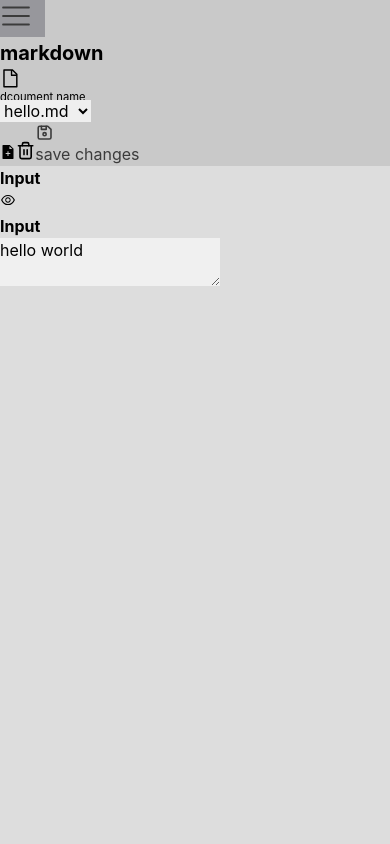
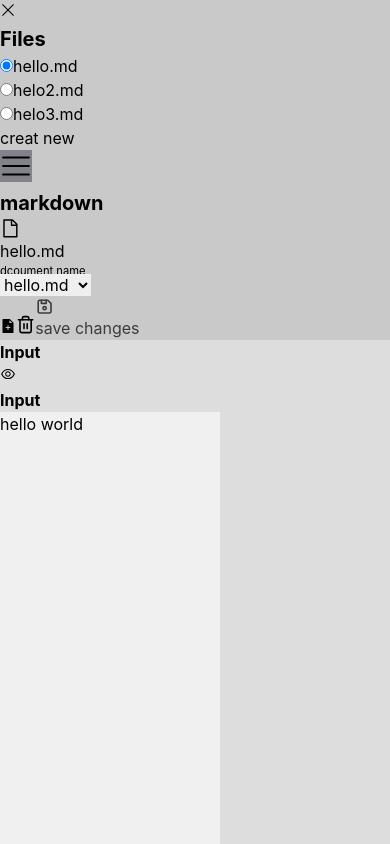
Before and after one commit to susobhandas07/Markdown-Editor, a React (Vite) app: page / in a window 390 px wide. Shown: the top 844 px of the page. Built offline with nearby package versions, Linux system fonts and the light colour scheme.

Commit message:
tweaked mobile view, added hanburger menue

```diff
--- a/src/App.css
+++ b/src/App.css
@@ -4,6 +4,9 @@
     --bg-header: rgb(201, 201, 201);
 }
 
+.bg-header {
+    background-color: var(--bg-header);
+}
 
 .bg-textarea {
     background-color: rgb(237, 240, 243);
@@ -27,18 +30,7 @@
 
 #hamburger-menue {
     z-index: 1;
-
-    &::after {
-
-        content: '';
-        position: absolute;
-        width: 60px;
-        height: 46px;
-        top: -9px;
-        left: -15px;
-        background-color: rgb(130, 131, 138);
-        z-index: -1;
-    }
+    background-color: rgb(130, 131, 138);
 }
 
 .focus-ring {
@@ -59,7 +51,7 @@
         --bg-header: rgb(41, 41, 41);
     }
 
-    #hamburger-menue::after {
+    #hamburger-menue {
         background-color: rgb(90, 90, 90);
     }
 }
--- a/src/App.tsx
+++ b/src/App.tsx
@@ -75,8 +75,8 @@ function App() {
       <Header fileName={state.key} files={state.notes.map((item) => item.name)} handeler={setState} />
       {state.notes.length > 0
         ? <div
-          className='md:flex overflow-hidden gap-1'
-          style={{ height: "92.9vh", backgroundColor: "var(--bg-header)" }}>
+          className='md:flex gap-1 bg-header'
+          style={{ height: "92.5vh" }}>
           <section className='md:hidden flex justify-between items-center px-5'
             style={{ backgroundColor: "var(--bg-display-name)" }}>
             <h5 className="md:hidden tracking-widest uppercase mt-2">{display ? "Preview" : "Input"}</h5>
--- /dev/null
+++ b/src/Menue.tsx
@@ -0,0 +1,19 @@
+import { ReactNode } from "react";
+import { RxCross1 } from "react-icons/rx";
+interface Props {
+    children: ReactNode,
+    visible: boolean,
+    handeler: Function
+}
+function Menue({ children, visible, handeler }: Props) {
+    return (
+        <div className="md:hidden absolute top-0 z-10 w-72 h-screen text-right p-4"
+            style={{ backgroundColor: "var(--bg-header)", animation: "all 500ms", left: visible ? "0" : "-288px" }}
+        >
+            <button onClick={() => handeler()} className="px-5 py-2 rounded-md"><RxCross1 /></button>
+            <h4 className="text-center">Files</h4>
+            {children}
+        </div>
+    );
+}
+export { Menue };
--- a/src/header.tsx
+++ b/src/header.tsx
@@ -2,7 +2,8 @@ import { FiTrash2 } from "react-icons/fi";
 import { TbDeviceFloppy } from "react-icons/tb";
 import { RxHamburgerMenu } from "react-icons/rx";
 import { AiOutlineFile, AiFillFileAdd } from "react-icons/ai";
-import { useRef } from "react";
+import { Menue } from "./Menue.tsx";
+import { useRef, useState } from "react";
 
 interface Props {
     fileName: string,
@@ -13,6 +14,11 @@ interface Props {
 export default function main({ fileName, files, handeler }: Props) {
     const modal = useRef<HTMLDialogElement | null>(null);
     const modalInput = useRef<HTMLInputElement | null>(null);
+    const [menueVisible, setMenueVisibility] = useState(false);
+
+    const toggleMenue = () => {
+        setMenueVisibility(prevState => !prevState);
+    }
 
     const openModal = () => {
         if (modal.current) {
@@ -88,25 +94,41 @@ export default function main({ fileName, files, handeler }: Props) {
             handeler({ type: "deleteNote", payLoad: fileName });
         }
     }
+
     return (
         <header
-            className="flex items-center py-2 sticky top-0"
-            style={{ backgroundColor: "var(--bg-header)" }}
+            className="flex items-center bg-header"
         >
+            <Menue
+                visible={menueVisible}
+                handeler={toggleMenue}
+            >
+                <section className="grid place-items-center mt-5" >
+                    {files.map((fName) =>
+                        <section key={fName} className="bg-gray-400 dark:bg-gray-700 w-full  text-center mb-1 rounded-md">
+                            <input type="radio" className="hidden" checked={fName === fileName} value={fName} id={fName} name="file" onChange={(e) => handeler({ type: "updateKey", payLoad: e.target.value })} />
+                            <label className="block my-1" htmlFor={fName}>{fName}.md</label>
+                        </section>
+                    )}
+                    <button className="w-full px-3 py-2 rounded-md bg-blue-500 text-white" onClick={openModal}>creat new</button>
+                </section>
+            </Menue>
             <button
-                className="mx-4 animate-morph cursor-pointer relative"
+                className="md:hidden px-4 py-2 animate-morph cursor-pointer relative"
                 id="hamburger-menue"
                 style={{ fontSize: "2em" }}
-                disabled={true}
+                onClick={toggleMenue}
             >
                 <RxHamburgerMenu />
             </button>
 
             <h4 className=" hidden md:block mx-6 pr-6 uppercase font-medium tracking-widest border-black border-r dark:border-gray-600">markdown</h4>
 
-            <AiOutlineFile className="hidden md:block mx-6 md:mx-1" style={{ fontSize: "1.3em" }} />
+            <AiOutlineFile className="mx-6 md:mx-1" style={{ fontSize: "1.3em" }} />
 
-            <section className="mx-4 md:mx-1" >
+            <p className="md:hidden">{fileName}.md</p>
+
+            <section className="hidden md:block mx-4 md:mx-1" >
                 <p
                     className="capitalize"
                     style={{ fontSize: "0.7em", marginBottom: "-7px" }}
@@ -118,7 +140,7 @@ export default function main({ fileName, files, handeler }: Props) {
                 </select>
             </section>
 
-            <button className="md:mx-1 text-xl animate-morph" id="open-modal" onClick={() => { if (modal.current) { openModal(); } }}>
+            <button className="hidden md:block md:mx-1 text-xl animate-morph" id="open-modal" onClick={openModal}>
                 <AiFillFileAdd />
             </button>
 
@@ -159,7 +181,7 @@ export default function main({ fileName, files, handeler }: Props) {
             </button>
 
             <button
-                className="bg-red-600 mr-3 md:mx-4 flex items-center gap-2 px-2 rounded py-1 capitalize animate-morph cursor-pointer text-white"
+                className="bg-red-600 mr-3 md:mx-4 my-2 flex items-center gap-2 px-2 rounded py-1 capitalize animate-morph cursor-pointer text-white"
                 disabled={true}
             >
                 <TbDeviceFloppy style={{ fontSize: "1.2em" }} />
--- a/src/index.css
+++ b/src/index.css
@@ -17,6 +17,14 @@
   -moz-osx-font-smoothing: grayscale;
   -webkit-text-size-adjust: 100%;
 
+}
+
+html {
+  background-color: var(--bg-textarea);
+}
+
+#root {
+  overflow-y: hidden;
 }
 
 .bg-white {
--- a/src/input.tsx
+++ b/src/input.tsx
@@ -11,8 +11,8 @@ export default function main({ child, handeler, className = "" }: Props) {
             <h5 className=" hidden md:block tracking-widest uppercase my-1 px-5">Input</h5>
             <textarea
                 name="content"
-                className="w-full h-full resize-none p-2 outline-none"
-                style={{ backgroundColor: "var(--bg-textarea)" }}
+                className="w-full resize-none p-2 outline-none"
+                style={{ backgroundColor: "var(--bg-textarea)", height: "95%" }}
                 value={child ?? ""}
                 onChange={(e) => handeler({ type: "updateNote", payLoad: e.target.value })} />
         </div>
--- a/src/preview.tsx
+++ b/src/preview.tsx
@@ -10,8 +10,8 @@ export default function main({ data, className = "" }: Props) {
             style={{ height: "100%", backgroundColor: "var(--bg-display-name)" }}>
             <h5 className="hidden md:block tracking-widest uppercase px-5 my-1">Preview</h5>
             <section
-                className="w-full h-full p-2"
-                style={{ backgroundColor: "var(--bg-textarea)" }}
+                className="w-full p-2"
+                style={{ backgroundColor: "var(--bg-textarea)", height: "95%" }}
             >
                 <ReactMarkdown children={data as string ?? ""} />
             </section>
```
